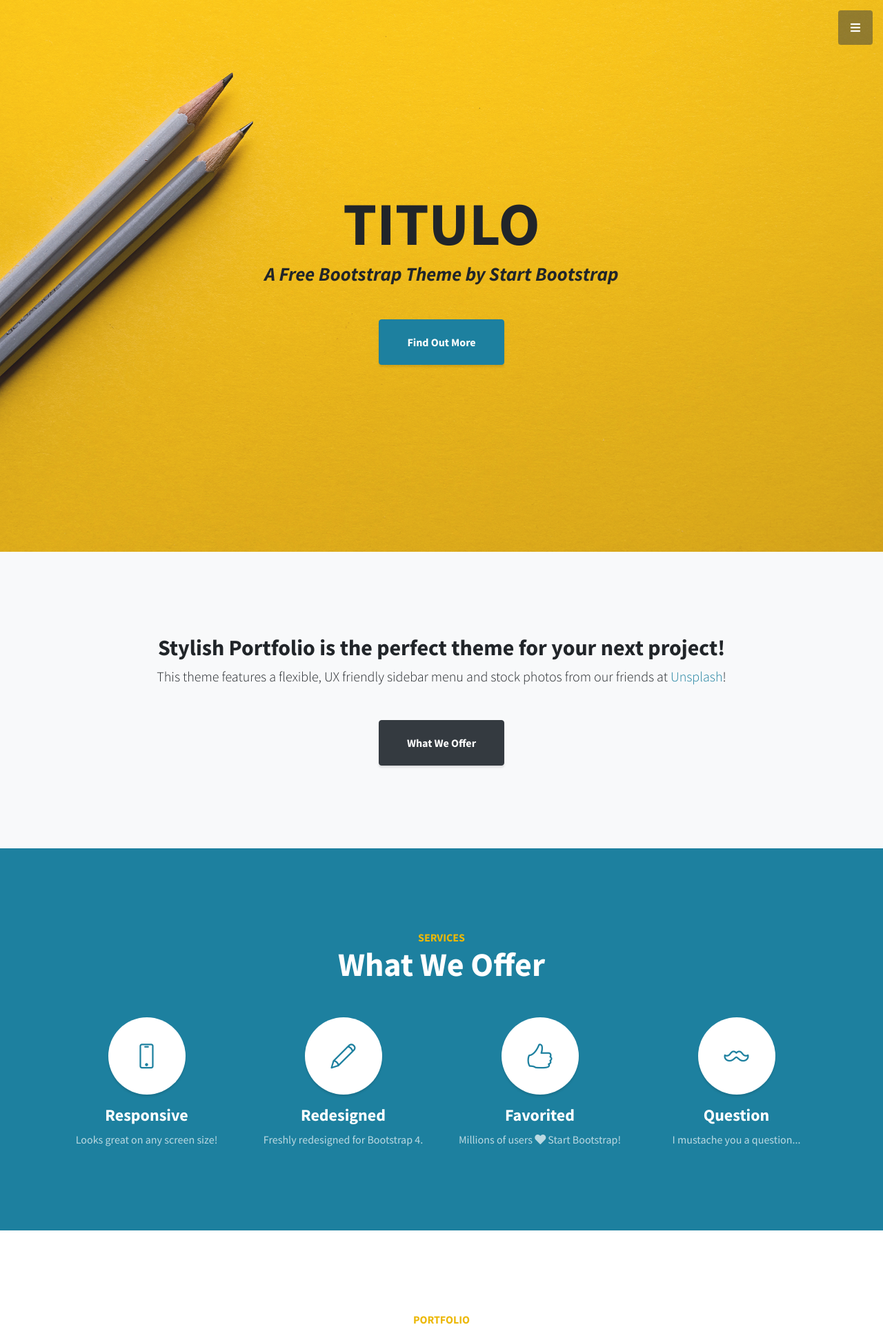
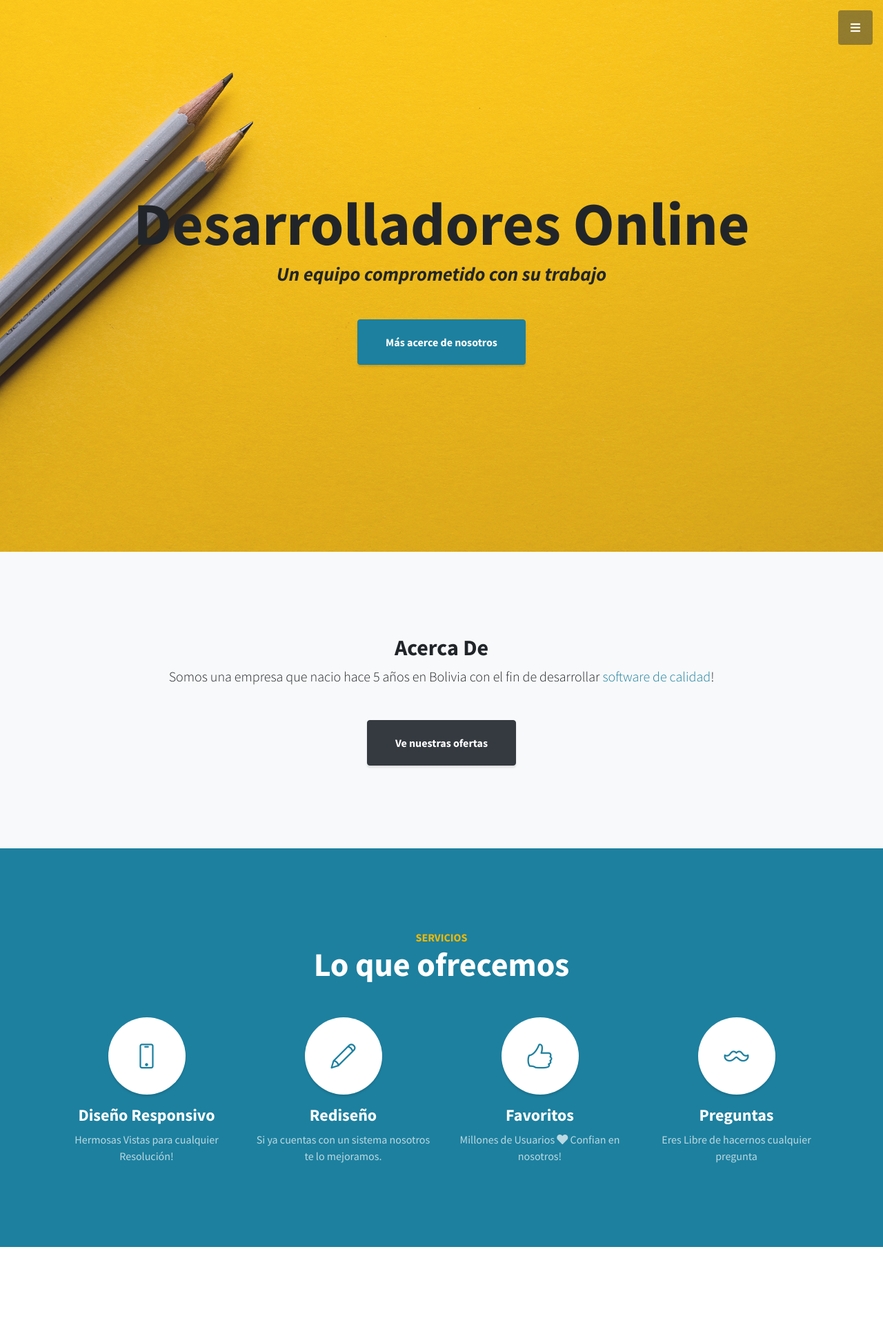
Before and after one commit to aland3v/test-django, a Django app: page / in a window 1280 px wide. Shown: the top 1924 px of the page at 69% size. Run offline with Django 3.2, Linux system fonts and the light colour scheme; data comes from the database, SQL or seed files in the repository; both versions use the stored data as it was after the commit; some libraries are stand-ins or nearby versions.

Commit message:
Incremento

```diff
--- a/core/templates/core/index.html
+++ b/core/templates/core/index.html
@@ -31,22 +31,22 @@
   <nav id="sidebar-wrapper">
     <ul class="sidebar-nav">
       <li class="sidebar-brand">
-        <a class="js-scroll-trigger" href="#page-top">Start Bootstrap</a>
+        <a class="js-scroll-trigger" href="#page-top">Inicio</a>
       </li>
       <li class="sidebar-nav-item">
-        <a class="js-scroll-trigger" href="#page-top">Home</a>
+        <a class="js-scroll-trigger" href="#page-top">Inicio</a>
       </li>
       <li class="sidebar-nav-item">
-        <a class="js-scroll-trigger" href="#about">About</a>
+        <a class="js-scroll-trigger" href="#about">Acerca de</a>
       </li>
       <li class="sidebar-nav-item">
-        <a class="js-scroll-trigger" href="#services">Services</a>
+        <a class="js-scroll-trigger" href="#services">Servicios</a>
       </li>
       <li class="sidebar-nav-item">
-        <a class="js-scroll-trigger" href="#portfolio">Portfolio</a>
+        <a class="js-scroll-trigger" href="#portfolio">Portafolio</a>
       </li>
       <li class="sidebar-nav-item">
-        <a class="js-scroll-trigger" href="#contact">Contact</a>
+        <a class="js-scroll-trigger" href="#contact">Contactos</a>
       </li>
     </ul>
   </nav>
@@ -54,11 +54,11 @@
   <!-- Header -->
   <header class="masthead d-flex">
     <div class="container text-center my-auto">
-      <h1 class="mb-1">TITULO</h1>
+      <h1 class="mb-1">Desarrolladores Online</h1>
       <h3 class="mb-5">
-        <em>A Free Bootstrap Theme by Start Bootstrap</em>
+        <em>Un equipo comprometido con su trabajo</em>
       </h3>
-      <a class="btn btn-primary btn-xl js-scroll-trigger" href="#about">Find Out More</a>
+      <a class="btn btn-primary btn-xl js-scroll-trigger" href="#about">Más acerce de nosotros</a>
     </div>
     <div class="overlay"></div>
   </header>
@@ -68,10 +68,10 @@
     <div class="container text-center">
       <div class="row">
         <div class="col-lg-10 mx-auto">
-          <h2>Stylish Portfolio is the perfect theme for your next project!</h2>
-          <p class="lead mb-5">This theme features a flexible, UX friendly sidebar menu and stock photos from our friends at
-            <a href="#">Unsplash</a>!</p>
-          <a class="btn btn-dark btn-xl js-scroll-trigger" href="#services">What We Offer</a>
+          <h2>Acerca De</h2>
+          <p class="lead mb-5">Somos una empresa que nacio hace 5 años en Bolivia con el fin de desarrollar
+            <a href="#">software de calidad</a>!</p>
+          <a class="btn btn-dark btn-xl js-scroll-trigger" href="#services">Ve nuestras ofertas</a>
         </div>
       </div>
     </div>
@@ -81,8 +81,8 @@
   <section class="content-section bg-primary text-white text-center" id="services">
     <div class="container">
       <div class="content-section-heading">
-        <h3 class="text-secondary mb-0">Services</h3>
-        <h2 class="mb-5">What We Offer</h2>
+        <h3 class="text-secondary mb-0">Servicios</h3>
+        <h2 class="mb-5">Lo que ofrecemos</h2>
       </div>
       <div class="row">
         <div class="col-lg-3 col-md-6 mb-5 mb-lg-0">
@@ -90,38 +90,38 @@
             <i class="icon-screen-smartphone"></i>
           </span>
           <h4>
-            <strong>Responsive</strong>
+            <strong>Diseño Responsivo</strong>
           </h4>
-          <p class="text-faded mb-0">Looks great on any screen size!</p>
+          <p class="text-faded mb-0">Hermosas Vistas para cualquier Resolución!</p>
         </div>
         <div class="col-lg-3 col-md-6 mb-5 mb-lg-0">
           <span class="service-icon rounded-circle mx-auto mb-3">
             <i class="icon-pencil"></i>
           </span>
           <h4>
-            <strong>Redesigned</strong>
+            <strong>Rediseño</strong>
           </h4>
-          <p class="text-faded mb-0">Freshly redesigned for Bootstrap 4.</p>
+          <p class="text-faded mb-0">Si ya cuentas con un sistema nosotros te lo mejoramos.</p>
         </div>
         <div class="col-lg-3 col-md-6 mb-5 mb-md-0">
           <span class="service-icon rounded-circle mx-auto mb-3">
             <i class="icon-like"></i>
           </span>
           <h4>
-            <strong>Favorited</strong>
+            <strong>Favoritos</strong>
           </h4>
-          <p class="text-faded mb-0">Millions of users
+          <p class="text-faded mb-0">Millones de Usuarios
             <i class="fas fa-heart"></i>
-            Start Bootstrap!</p>
+            Confian en nosotros!</p>
         </div>
         <div class="col-lg-3 col-md-6">
           <span class="service-icon rounded-circle mx-auto mb-3">
             <i class="icon-mustache"></i>
           </span>
           <h4>
-            <strong>Question</strong>
+            <strong>Preguntas</strong>
           </h4>
-          <p class="text-faded mb-0">I mustache you a question...</p>
+          <p class="text-faded mb-0">Eres Libre de hacernos cualquier pregunta</p>
         </div>
       </div>
     </div>
@@ -131,8 +131,8 @@
   <section class="content-section" id="portfolio">
     <div class="container">
       <div class="content-section-heading text-center">
-        <h3 class="text-secondary mb-0">Portfolio</h3>
-        <h2 class="mb-5">Recent Projects</h2>
+        <h3 class="text-secondary mb-0">Portafolio</h3>
+        <h2 class="mb-5">Proyectos Recientes</h2>
       </div>
       <div class="row no-gutters">
       {% block content %}
@@ -161,9 +161,9 @@
   <!-- Call to Action -->
   <section class="content-section bg-primary text-white">
     <div class="container text-center">
-      <h2 class="mb-4">The buttons below are impossible to resist...</h2>
-      <a href="#" class="btn btn-xl btn-light mr-4">Click Me!</a>
-      <a href="#" class="btn btn-xl btn-dark">Look at Me!</a>
+      <h2 class="mb-4">Solicitar un Demo Gratuito...</h2>
+      <a href="#" class="btn btn-xl btn-light mr-4">Ver Demo!</a>
+      <a href="#" class="btn btn-xl btn-dark">Conseguir sorftware!</a>
     </div>
   </section>
 
@@ -196,7 +196,7 @@
           </a>
         </li>
       </ul>
-      <p class="text-muted small mb-0">Copyright &copy; Your Website 2019</p>
+      <p class="text-muted small mb-0">Copyright &copy; www.desarrolladoresonline.com 2019</p>
     </div>
   </footer>
 
```
Also changed, not shown: db.sqlite3, 1 other file.
